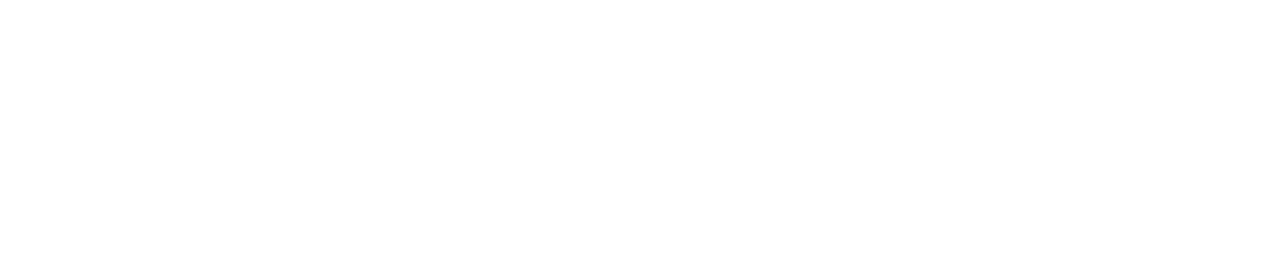
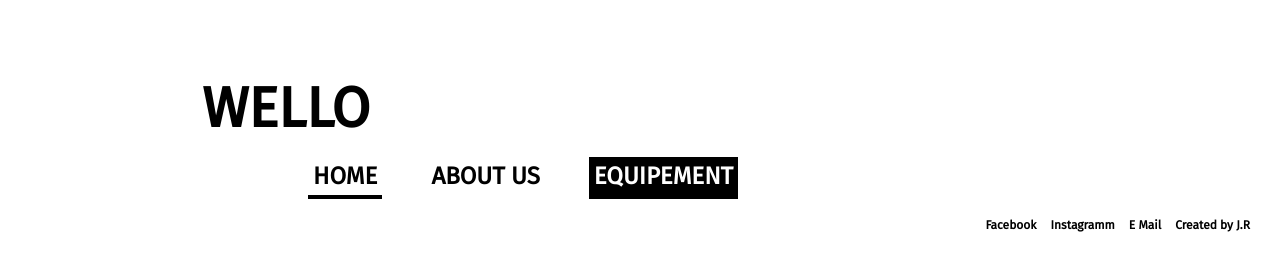
Before and after one commit to jujuck/E-Voyage, a plain HTML site: page aboutUs.html in a window 1280 px wide. Drawn offline with Linux system fonts and the light colour scheme.

Commit message:
mise en place de la structure graphique des pages equipements et aboutUS

```diff
--- a/aboutUs.html
+++ b/aboutUs.html
@@ -0,0 +1,49 @@
+<!DOCTYPE html>
+<html>
+    <head>
+        <meta charset="UTF-8">
+        <Title>Explorez le monde avec NELLO</Title>
+
+        <!--Feuille de style-->
+        <link href="css/main.css" rel="stylesheet">
+        <link href="css/grid.css" rel="stylesheet">
+
+        <!--Font Family-->
+        <link href="https://fonts.googleapis.com/css?family=Fira+Sans" rel="stylesheet"> <!-- Titre -->
+        <link href="https://fonts.googleapis.com/css?family=Montserrat" rel="stylesheet"> <!-- Paragraphe -->
+        <link href="https://fonts.googleapis.com/css?family=Titan+One" rel="stylesheet"> <!-- Autres -->
+
+    </head>
+    <body>
+        <header class="accueil-header">
+            <div class="container">
+                <div class="accueil-titre col-2">
+                    <h1>WELLO</h1>
+                </div>
+                <div class="accueil-mort col-3">
+                </div>
+                <div class="accueil-menu col-3">
+                    <h3 class="accueil-btn btn1"><a href="index.html">HOME</a></h3>
+                    <h3 class="accueil-btn btn2"><a href="aboutUs.html">ABOUT US</a></h3>
+                    <h3 class="accueil-btn btn3"><a href="equipement.html">EQUIPEMENT</a></h3>
+                </div>
+            </div>
+        </header>
+        <section class="accueil-wrapper">
+
+        </section>
+        <footer>
+            <div class ="container">
+                <div class="col-3 accueil-footer-diapo">
+
+                </div>
+                <div class="col-5 accueil-footer-text">
+                    <h4 class="accueil-footer-p btn2">Facebook</h4>
+                    <h4 class="accueil-footer-p btn2">Instagramm</h4>
+                    <h4 class="accueil-footer-p btn2">E Mail</h4>
+                    <h4 class="accueil-footer-p btn2">Created by J.R</h4>
+                </div>
+            </div>
+        </footer>
+    </body>
+</html>
--- a/css/main.css
+++ b/css/main.css
@@ -26,6 +26,11 @@ h4 {
 a {
     text-decoration: none;
     color: inherit;
+}
+
+h6 {
+    font-family: 'Montserrat', serif;
+    font-size : 12px;
 }
 
 /*Espace Header Accueil */
```
Also changed, not shown: equipement.html (+49 -0 lines), index.html (+3 -4 lines).
